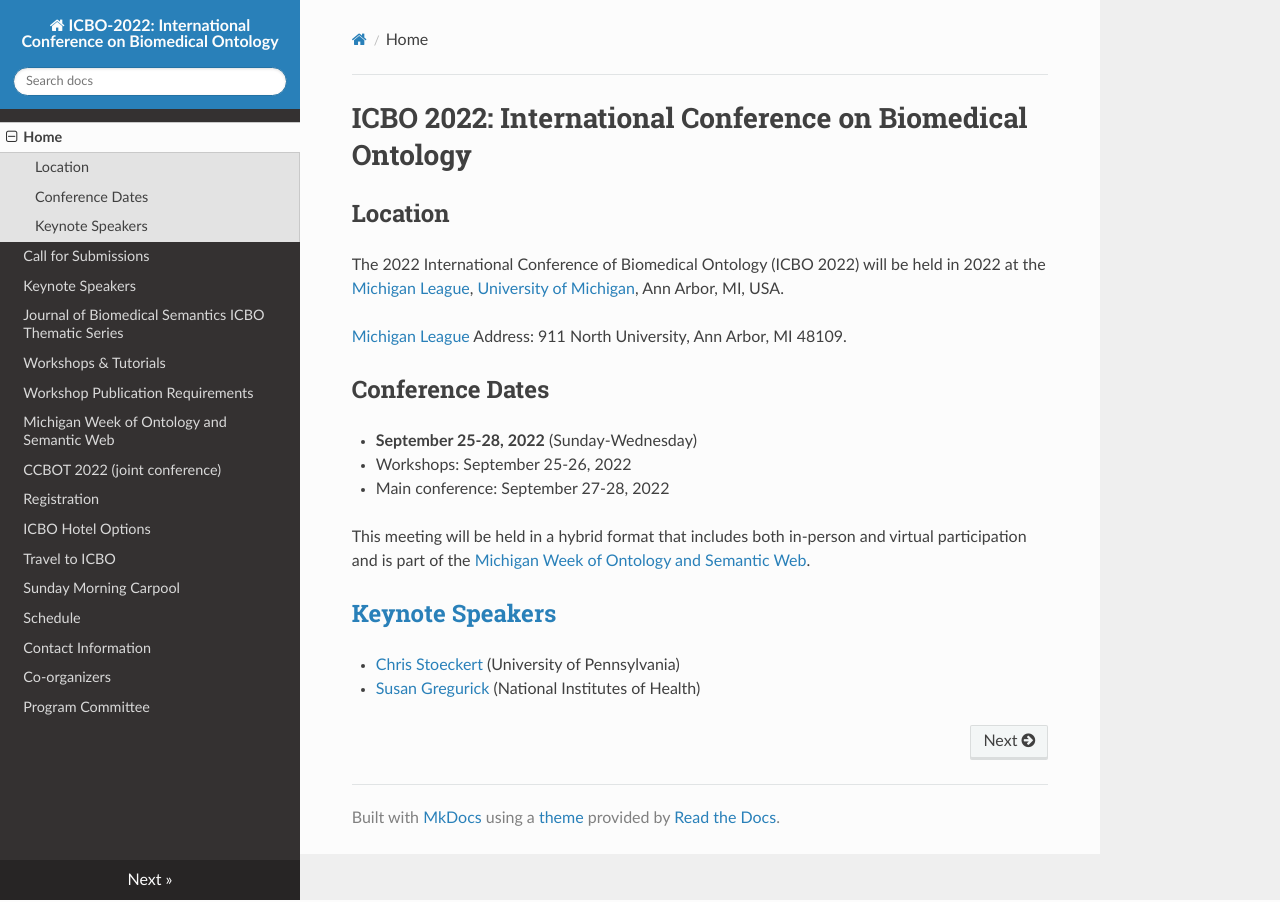
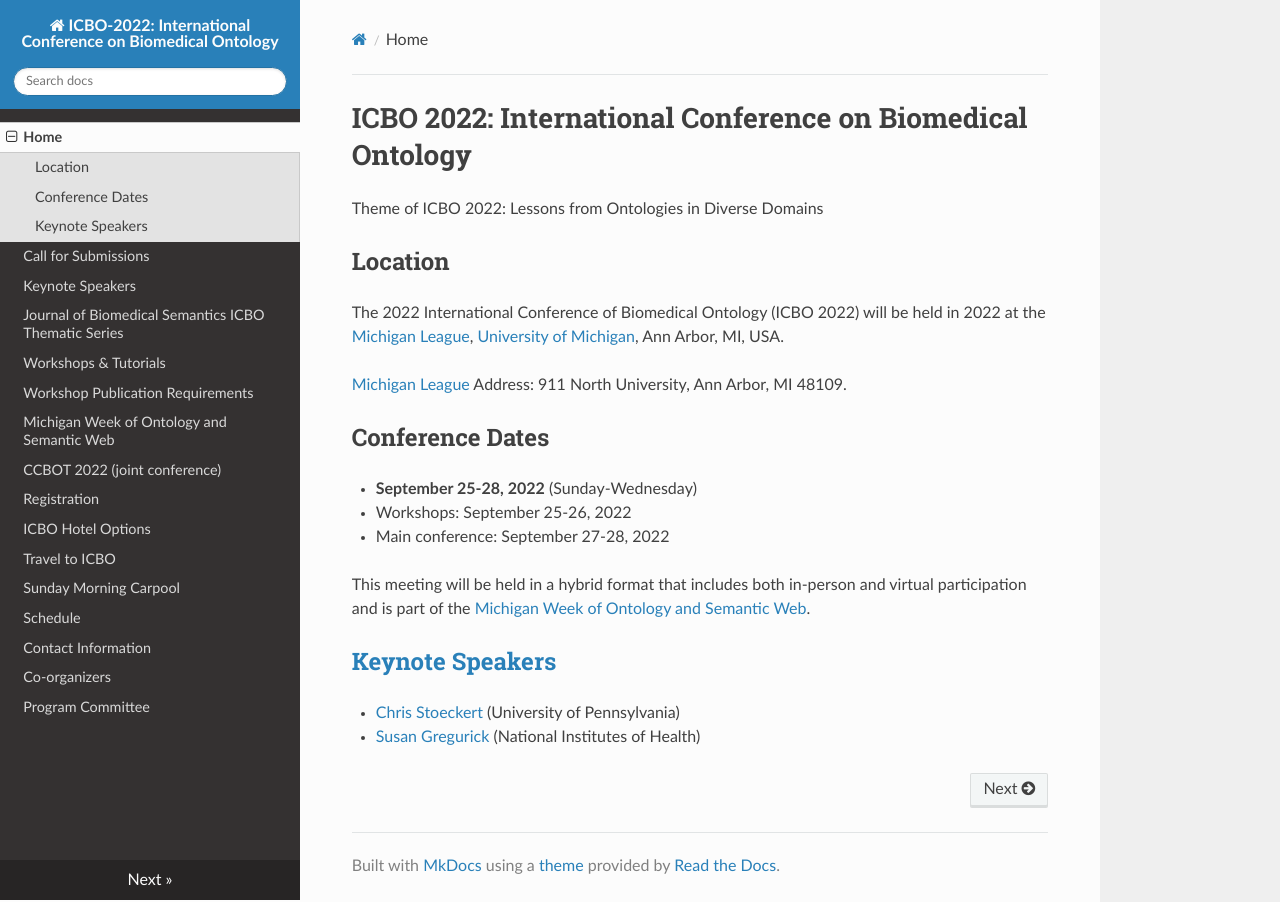
Before and after one commit to johnbeve/BFO-Organization, an MkDocs documentation site: the page built from docs/index.md, in a window 1280 px wide. Built offline with MkDocs 1.6.1, drawn with Linux system fonts in a browser that asks for light colours; nearby versions of some CDN libraries.

Commit message:
Update index.md

```diff
--- a/docs/index.md
+++ b/docs/index.md
@@ -1,4 +1,6 @@
 # ICBO 2022: International Conference on Biomedical Ontology
+
+Theme of ICBO 2022: Lessons from Ontologies in Diverse Domains
 
 ## Location
 
```
